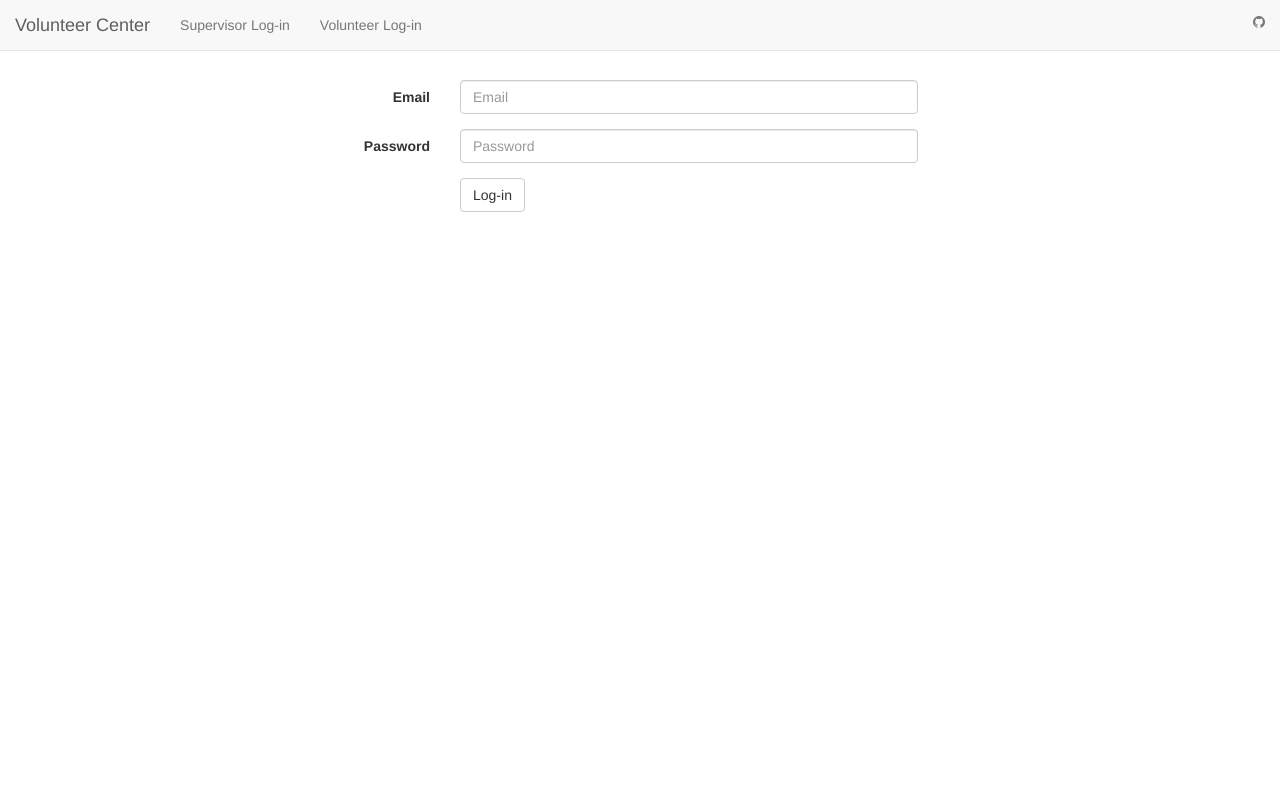
After one commit to k-giardchase/volunteer_management, a PHP site: template views/supervisor-login.twig in a window 1280 px wide. The commit adds this page. Run offline with PHP 8.4, Linux system fonts and the light colour scheme; the template is opened without the code that fills it, so the values that code supplies are empty; some libraries are stand-ins or nearby versions.

Commit message:
Create route for supervisor log-in and twig file to display view.

```diff
--- a/app/app.php
+++ b/app/app.php
@@ -21,6 +21,10 @@
         return $app['twig']->render('index.twig', array('events' => Event::getAll(), 'committees' => Committee::getAll()));
     });
 
+    $app->get('/supervisor-login', function() use ($app) {
+        return $app['twig']->render('supervisor-login.twig');
+    });
+
     return $app;
 
 ?>
--- a/views/index.twig
+++ b/views/index.twig
@@ -21,7 +21,7 @@
        </div>
        <div class="collapse navbar-collapse" id='volunteerNavbar'>
          <ul class='nav navbar-nav'>
-           <li><a href='/'>Supervisor Log-in</a></li>
+           <li><a href='/supervisor-login'>Supervisor Log-in</a></li>
            <li><a href='/'>Volunteer Log-in</a></li>
          </ul>
          <ul class='nav navbar-nav navbar-right'>
@@ -50,7 +50,9 @@
            {% endif %}
        </div>
        <div class="col-md-6">
-           <h1>Home page</h1>
+           <p>We couldn't do the work that we do without the help of volunteers.</p>
+           <p>Thanks for stopping by.</p>
+
        </div>
        <div class="col-md-3">
            <h1>Upcoming opportunities</h1>
--- /dev/null
+++ b/views/supervisor-login.twig
@@ -0,0 +1,65 @@
+<html lang='en'>
+<head>
+    <meta charset='utf-8'>
+    <link rel ='stylesheet' href ='http://maxcdn.bootstrapcdn.com/bootstrap/3.3.4/css/bootstrap.min.css'>
+    <link rel ='stylesheet' href ='http://maxcdn.bootstrapcdn.com/font-awesome/4.3.0/css/font-awesome.min.css'>
+    <link rel='stylesheet' href='/../css/styles.css'>
+    <script src='https://ajax.googleapis.com/ajax/libs/jquery/1.11.2/jquery.min.js'></script>
+    <script src='http://maxcdn.bootstrapcdn.com/bootstrap/3.3.4/js/bootstrap.min.js'></script>
+    <title>Volunteer Center</title>
+</head>
+<body>
+    <nav class='navbar navbar-default navbar-fixed-top'>
+     <div class='container-fluid'>
+       <div class='navbar-header'>
+         <button type='button' class='navbar-toggle' data-toggle='collapse' data-target='#volunteerNavbar'>
+           <span class='icon-bar'></span>
+           <span class='icon-bar'></span>
+           <span class='icon-bar'></span>
+         </button>
+         <a class='navbar-brand' href='/'>Volunteer Center</a>
+       </div>
+       <div class='collapse navbar-collapse' id='volunteerNavbar'>
+         <ul class='nav navbar-nav'>
+           <li><a href='/'>Supervisor Log-in</a></li>
+           <li><a href='/'>Volunteer Log-in</a></li>
+         </ul>
+         <ul class='nav navbar-nav navbar-right'>
+           <li><a href='https://github.com/k-giardchase/volunteer_management.git'><i class='fa fa-github'></i></a></li>
+         </ul>
+       </div>
+     </div>
+   </nav>
+   <section>
+       <br>
+       <br>
+       <br>
+       <br>
+       <div class='container'>
+           <div class="row">
+               <div class="col-md-6 col-md-offset-3">
+                   <form class="form-horizontal">
+                      <div class="form-group">
+                        <label for="email" class="col-sm-2 control-label">Email</label>
+                        <div class="col-sm-10">
+                          <input type="email" class="form-control" id="email" placeholder="Email">
+                        </div>
+                      </div>
+                      <div class="form-group">
+                        <label for="password" class="col-sm-2 control-label">Password</label>
+                        <div class="col-sm-10">
+                          <input type="password" class="form-control" id="password" placeholder="Password">
+                        </div>
+                      </div>
+                      <div class="form-group">
+                        <div class="col-sm-offset-2 col-sm-10">
+                          <button type="submit" class="btn btn-default">Log-in</button>
+                        </div>
+                      </div>
+                    </form>
+               </div>
+           </div>
+       </div>
+   </section>
+</body>
+</html>
```
